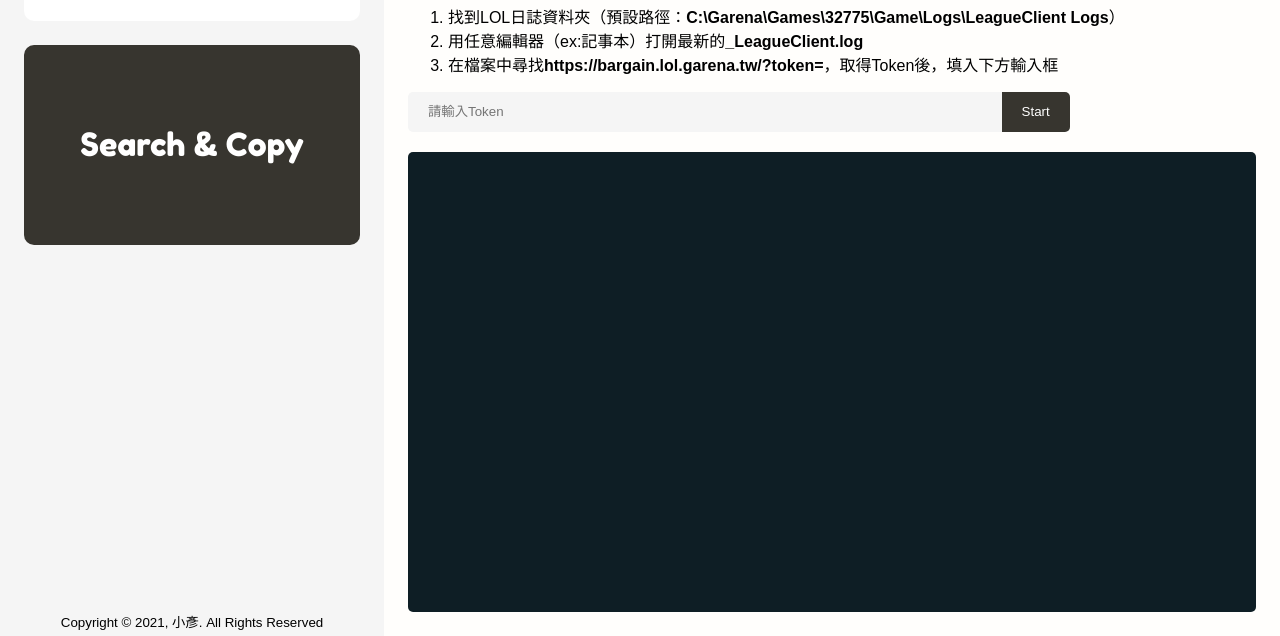
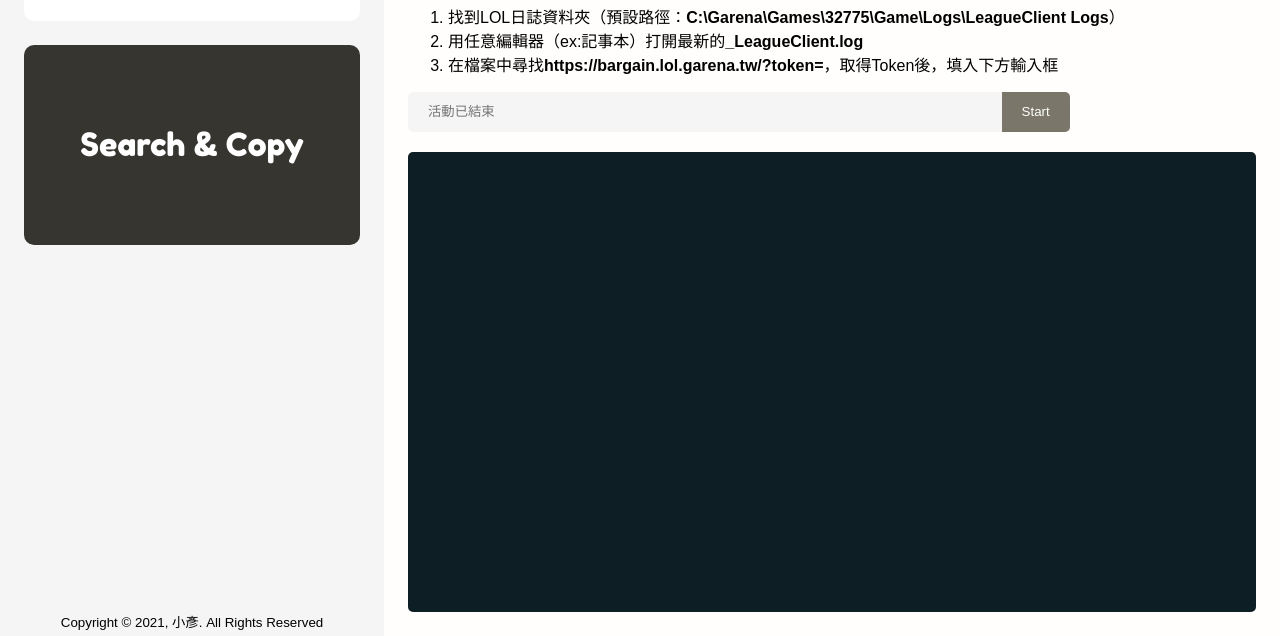
Before and after one commit to TomatoGuy0502/lol-88-anniversary, a website: page public/index.html in a window 1280 px wide. Shown: the part 164-800 px from the top of the page. Drawn offline with nearby package versions, Linux system fonts and the light colour scheme; a script that the page names is missing.

Commit message:
feat: 活動結束，更新資訊

```diff
--- a/public/index.html
+++ b/public/index.html
@@ -50,8 +50,8 @@
             <li>在檔案中尋找<b>https://bargain.lol.garena.tw/?token=</b>，取得Token後，填入下方輸入框</li>
           </ol>
           <div class="manual__form">
-            <input type="text" name="userToken" placeholder="請輸入Token">
-            <button onclick="autoEnterCode()" class="manual__form__btn">Start</button>
+            <input type="text" name="userToken" placeholder="活動已結束" disabled>
+            <button onclick="autoEnterCode()" class="manual__form__btn" disabled>Start</button>
           </div>
           <ul class="manual__log"></ul>
         </div>
```
